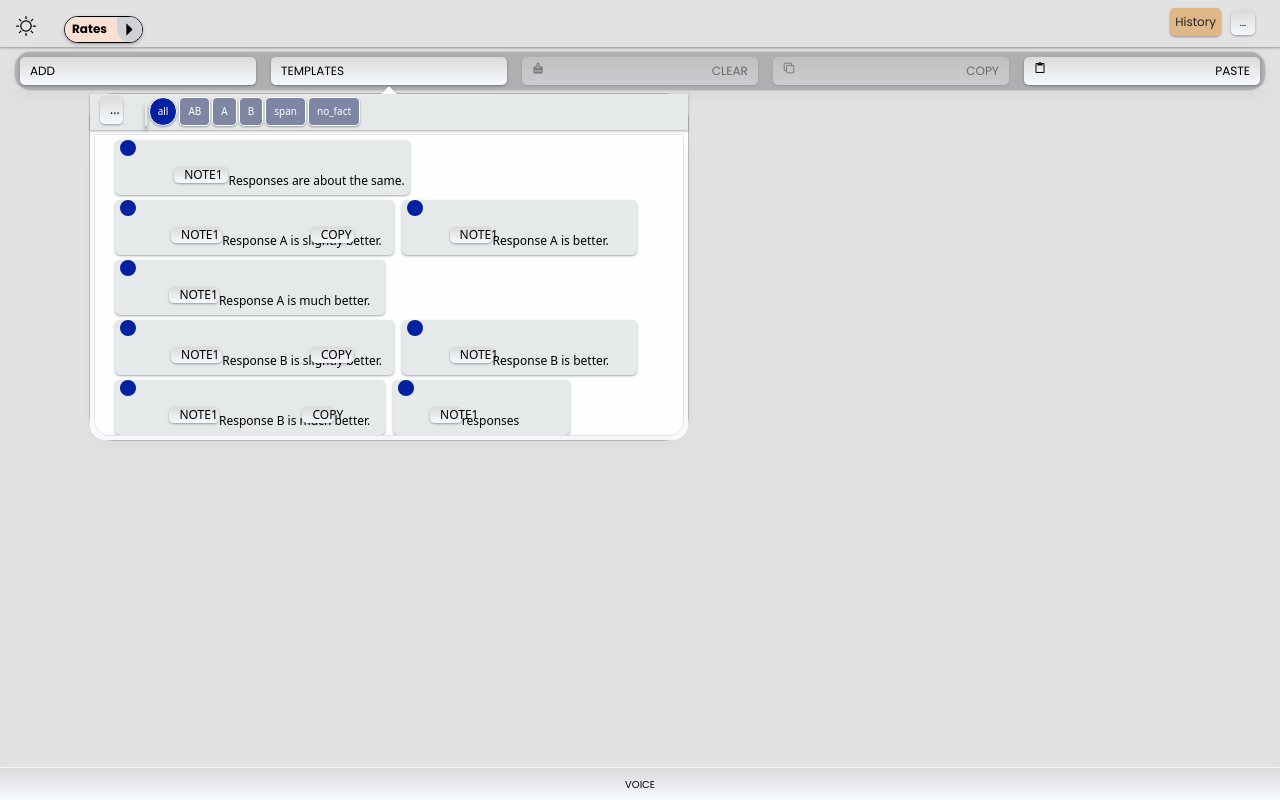
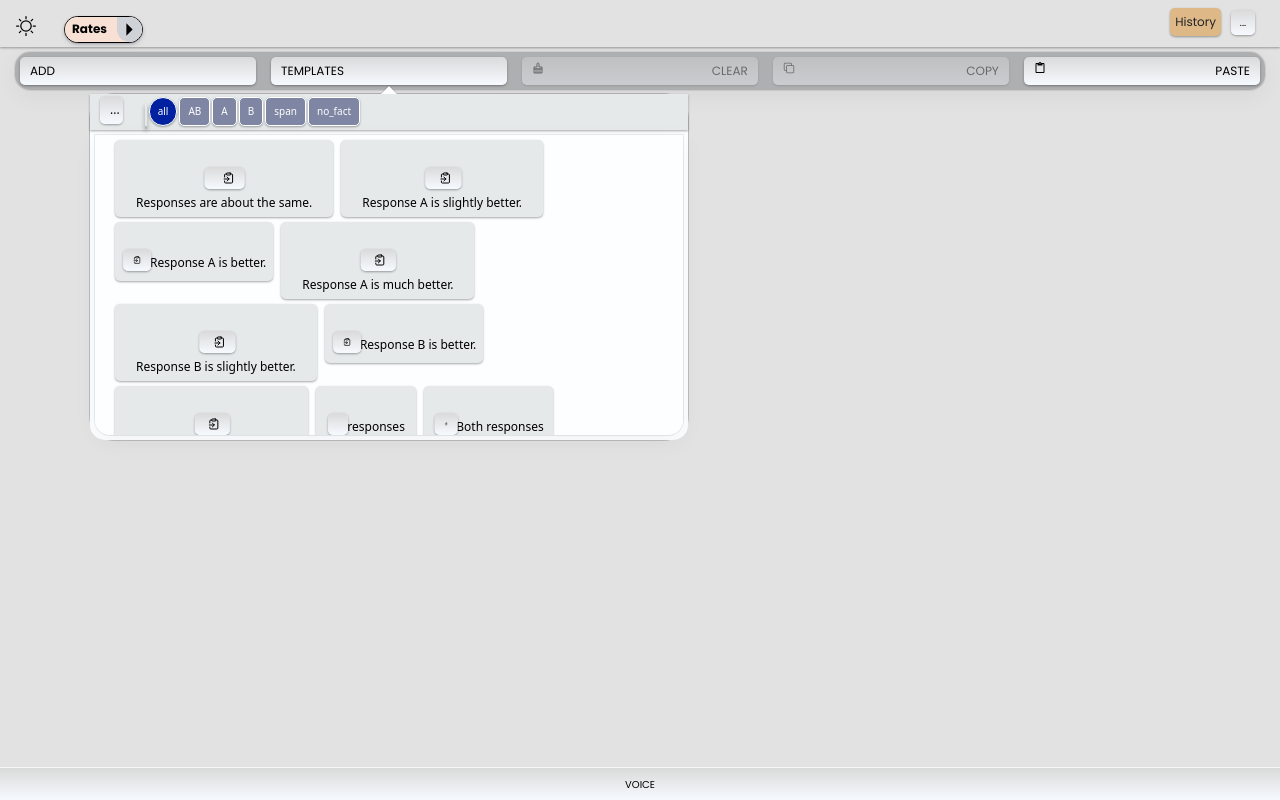
Before and after one commit to Applefox-key/Justification, a React (Create React App) app: page / in a window 1280 px wide. Both pictures are taken after a click on the button "TEMPLATES". Built offline with nearby package versions, Linux system fonts and the light colour scheme.

Commit message:
refactoring

```diff
--- a/src/App.scss
+++ b/src/App.scss
@@ -489,19 +489,55 @@ textarea.form-control::placeholder {
   margin: 5px;
 }
 
-.text-list-body-edit {
-
-  max-height: 70vh;
-  overflow-y: scroll;
-  padding: 35px 20px 35px 20px;
-  height: 100%;
-  width: 100%;
-  align-items: flex-start;
-  justify-content: flex-start;
-  align-content: flex-start;
-  background: var(--main-back);
-  border-radius: 0 0 15px 15px;
-
+.txt-box {
+  height: 75%;
+
+
+
+  @media screen and (max-width:900px) {
+
+    height: fit-content;
+  }
+
+  button {
+    font-size: 12px;
+    min-width: 90px;
+    text-transform: uppercase;
+  }
+
+
+
+  .square-btn {
+
+    width: 1.5rem;
+    margin: 1px;
+    margin-bottom: 3px;
+    padding: 0;
+    min-width: unset;
+    height: 1.5rem;
+    text-transform: none;
+    font-size: 17px;
+  }
+
+  .btn-replace {
+    &::before {
+      content: "replace";
+      position: absolute;
+      left: 2px;
+      top: 2px;
+      font-size: 5px;
+    }
+
+
+  }
+
+
+
+  .isTxtAct {
+    background-color: red;
+    background: linear-gradient(0deg, red 0%, red 100%);
+    box-shadow: 4px 4px 6px 0 rgba(255, 255, 255, 0.5), -4px -4px 6px 0 rgba(116, 125, 136, 0.5), inset -4px -4px 6px 0 rgba(255, 255, 255, 0.2), inset 4px 4px 6px 0 rgba(0, 0, 0, 0.4);
+  }
 }
 
 .current-item {
@@ -557,38 +593,60 @@ textarea.form-control::placeholder {
 
 .current-item-txt {
   @extend .current-item;
+  transition-delay: 0.5s;
+
+  justify-content: center;
 
   button {
     position: absolute;
     min-width: 5px;
-    width: 1rem;
-    left: unset;
-    right: 0;
-    height: 1rem;
+    width: 2rem;
+    // left: unset;
+    // right: 0;
+    height: 2rem;
     line-height: 0.5;
-    border-radius: 15px;
+    border-radius: 5px 0 10px 0;
     padding: 2px;
     font-size: 10px;
+    min-width: 5px;
+    left: -5px;
+    font-size: 16px;
+  }
+
+  .isTmp {
+    box-shadow: 4px 4px 6px 0 rgba(255, 255, 255, .5),
+      -4px -4px 6px 0 rgba(116, 125, 136, .5),
+      inset -4px -4px 6px 0 rgba(255, 255, 255, .2),
+      inset 4px 4px 6px 0 rgba(0, 0, 0, .4);
   }
 
   .btnCopyTxt {
-    right: 6rem;
-    width: 65px;
-    min-width: 5px;
-
+    border-radius: 5px 0 10px 0;
+    right: -1px;
+    left: unset;
+    // width: 2rem;
+    // height: 2rem;
+    // min-width: 5px;
+    transform: scaleX(-1);
   }
 
   span {
+
     position: absolute;
     border-radius: 30px;
     padding: 0 4px;
     max-width: 50%;
     background-color: #0221a0;
     color: white;
-    min-width: 1rem;
-    height: 1rem;
+    min-width: 2rem;
+    height: 2rem;
     top: 0;
     text-align: center;
+    margin-left: 2rem;
+    margin-right: 2rem;
+    display: flex;
+    justify-content: center;
+    align-items: center;
   }
 
   .ru {
@@ -607,21 +665,67 @@ textarea.form-control::placeholder {
 
   }
 
-  &:hover {
+
+
+  // &:hover {
+  //   z-index: 200;
+  //   color: rgb(13, 158, 211);
+  //   color: rgb(13, 158, 211);
+  //   color: orangered;
+  //   background-color: var(--menu);
+
+  //   border-color: var(--main-color);
+  //   height: fit-content;
+  //   font-size: 17px;
+  //   // position: absolute;
+  //   // top: 0;
+
+  //   .ru {
+  //     display: block;
+  //   }
+  // }
+
+}
+
+.text-list-body-edit {
+
+  max-height: 70vh;
+  overflow-y: scroll;
+  padding: 35px 20px 35px 20px;
+  height: 100%;
+  width: 100%;
+  align-items: flex-start;
+  justify-content: flex-start;
+  align-content: flex-start;
+  background: var(--main-back);
+  border-radius: 0 0 15px 15px;
+  position: relative;
+
+  .current-item-txt:hover {
     z-index: 200;
     color: rgb(13, 158, 211);
     color: rgb(13, 158, 211);
-    color: orangered;
+    // color: rgb(255, 153, 0);
     background-color: var(--menu);
 
     border-color: var(--main-color);
-
-    .ru {
-      display: block;
-    }
-  }
-
-}
+    // height: fit-content;
+    font-size: 15px;
+  }
+
+  &:has(.current-item-txt:hover) .current-item-txt:not(:hover) {
+    filter: blur(10px);
+    transform: scale(0.9);
+  }
+
+  // &:hover.current-item-txt:not(:hover) {
+  //   filter: blur(10px);
+  //   transform: scale(0.9, 0.9);
+  // }
+
+}
+
+
 
 
 .overlayWrap {
@@ -830,6 +934,10 @@ textarea.form-control::placeholder {
 
 .levels-txt-edit {
   width: 100%;
+
+  .level {
+    text-transform: uppercase;
+  }
 }
 
 .bookXlsBtns-wrap {
@@ -1198,56 +1306,56 @@ textarea.form-control::placeholder {
   margin-left: 10px;
 }
 
-.txt-box {
-  height: 75%;
-
-
-
-  @media screen and (max-width:900px) {
-
-    height: fit-content;
-  }
-
-  button {
-    font-size: 12px;
-    min-width: 90px;
-    text-transform: uppercase;
-  }
-
-
-
-  .square-btn {
-
-    width: 1.5rem;
-    margin: 1px;
-    margin-bottom: 3px;
-    padding: 0;
-    min-width: unset;
-    height: 1.5rem;
-    text-transform: none;
-    font-size: 17px;
-  }
-
-  .btn-replace {
-    &::before {
-      content: "replace";
-      position: absolute;
-      left: 2px;
-      top: 2px;
-      font-size: 5px;
-    }
-
-
-  }
-
-
-
-  .isTxtAct {
-    background-color: red;
-    background: linear-gradient(0deg, red 0%, red 100%);
-    box-shadow: 4px 4px 6px 0 rgba(255, 255, 255, 0.5), -4px -4px 6px 0 rgba(116, 125, 136, 0.5), inset -4px -4px 6px 0 rgba(255, 255, 255, 0.2), inset 4px 4px 6px 0 rgba(0, 0, 0, 0.4);
-  }
-}
+// .txt-box {
+//   height: 75%;
+
+
+
+//   @media screen and (max-width:900px) {
+
+//     height: fit-content;
+//   }
+
+//   button {
+//     font-size: 12px;
+//     min-width: 90px;
+//     text-transform: uppercase;
+//   }
+
+
+
+//   .square-btn {
+
+//     width: 1.5rem;
+//     margin: 1px;
+//     margin-bottom: 3px;
+//     padding: 0;
+//     min-width: unset;
+//     height: 1.5rem;
+//     text-transform: none;
+//     font-size: 17px;
+//   }
+
+//   .btn-replace {
+//     &::before {
+//       content: "replace";
+//       position: absolute;
+//       left: 2px;
+//       top: 2px;
+//       font-size: 5px;
+//     }
+
+
+//   }
+
+
+
+//   .isTxtAct {
+//     background-color: red;
+//     background: linear-gradient(0deg, red 0%, red 100%);
+//     box-shadow: 4px 4px 6px 0 rgba(255, 255, 255, 0.5), -4px -4px 6px 0 rgba(116, 125, 136, 0.5), inset -4px -4px 6px 0 rgba(255, 255, 255, 0.2), inset 4px 4px 6px 0 rgba(0, 0, 0, 0.4);
+//   }
+// }
 
 .font-size-box {
   max-height: 3rem;
--- a/src/components/TextParts/TemplateItem.jsx
+++ b/src/components/TextParts/TemplateItem.jsx
@@ -1,22 +1,29 @@
 import React, { useState } from "react";
+import { LuClipboardCopy } from "react-icons/lu";
+import { RxCopy } from "react-icons/rx";
+import { TbMessageLanguage } from "react-icons/tb";
 
 const TemplateItem = ({ el, onContextMenu, onMouseDown }) => {
   const [showAlt, setShowAlt] = useState(false);
   return (
     <div className="current-item-txt" onContextMenu={onContextMenu}>
-      <span>{!!el.note && el.note}</span>
-      <button className="btnCopyTxt" onClick={onMouseDown}>
-        copy
+      {!!el.note && <span>{!!el.note && el.note}</span>}
+      <button className="btnCopyTxt" onClick={onMouseDown} title="copy">
+        <LuClipboardCopy />
       </button>
+      {el.ru && (
         <button
+          className={showAlt ? "isTmp" : ""}
           onClick={(e) => {
             e.stopPropagation();
             e.preventDefault();
             setShowAlt(!showAlt);
           }}>
-        {showAlt ? "note2" : "note1"}
+          <TbMessageLanguage />
+          {/* {showAlt ? "s2" : "s1"} */}
         </button>
-      <div>{showAlt ? el.ru : el.en}</div>
+      )}
+      {<div>{showAlt ? el.ru : el.en}</div>}
     </div>
   );
 };
--- a/src/constants/replacements.js
+++ b/src/constants/replacements.js
@@ -65,6 +65,13 @@ export const hotReplaceTone = [
     caseSensitive: false,
     show: true,
     title: "robo",
+  },
+  {
+    oldT: ["preachy"],
+    newT: `BotModel sounds slightly preachy. For example, it is uses a phrase like ""`,
+    caseSensitive: false,
+    show: true,
+    title: "preachy",
   },
   {
     oldT: ["you"],
```
Lines whose indentation alone changed are shown as unchanged.
